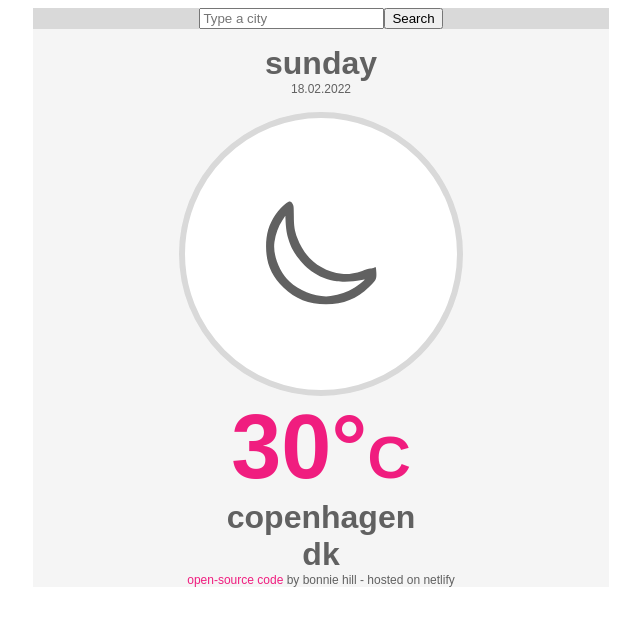
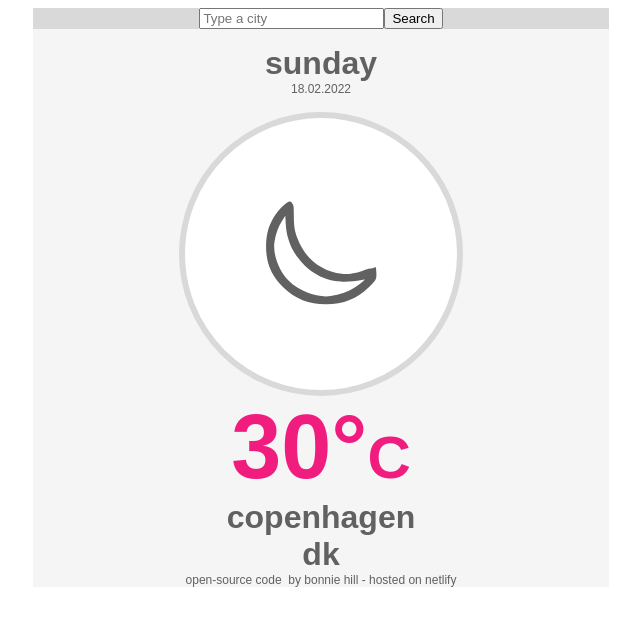
Before and after one commit to BonnieAxelsen/REACT-Weather-App, a React (Create React App) app: page / in a window 1280 px wide. Shown: the top 626 px of the page, without its empty margins (319-959 px from the left). Built offline with nearby package versions, Linux system fonts and the light colour scheme.

Commit message:
Removed empty href link

```diff
--- a/src/Footer.js
+++ b/src/Footer.js
@@ -4,12 +4,7 @@ import React from "react";
 export default function Footer() {
   return (
     <div className="Footer">
-      <p>
-        <a href="" target="_blank">
-          Open-source code&nbsp;
-        </a>
-        by Bonnie Hill - hosted on Netlify
-      </p>
+      <p>Open-source code&nbsp; by Bonnie Hill - hosted on Netlify</p>
     </div>
   );
 }
```
